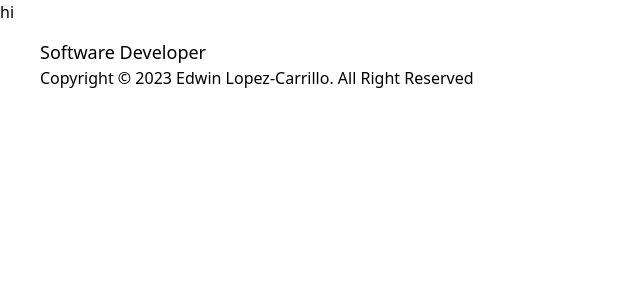
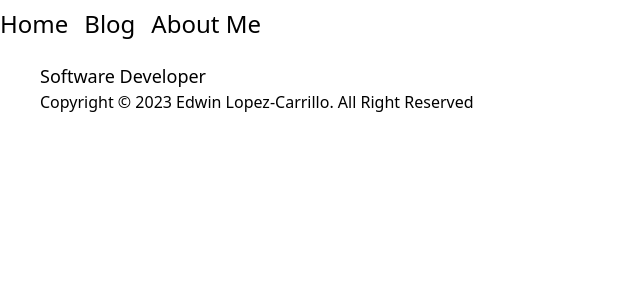
Before and after one commit to edwincarr/port, a Vue app: page /blog in a window 1280 px wide. Shown: the top 300 px of the page, without its empty margins (0-640 px from the left). Built offline with nearby package versions, Linux system fonts and the light colour scheme; some icons are missing; what v-plausible would draw is missing.

Commit message:
DarkMode Switch

```diff
--- a/src/App.vue
+++ b/src/App.vue
@@ -13,7 +13,7 @@ onMounted(() => {
 </script>
 
 <template>
-  <div :class="isDarkMode ? 'dark' : ''">
-    <RouterView/>
+  <div :class="isDarkMode ? 'dark' : ''" class='bg-white dark:bg-black'>
+    <RouterView class='bg-white dark:bg-black'/>
   </div>
 </template>
--- a/src/components/Footer.vue
+++ b/src/components/Footer.vue
@@ -10,5 +10,6 @@
     </ul>
   </div>
 </template>
+
 <script setup>
 </script>
--- a/src/components/Nav.vue
+++ b/src/components/Nav.vue
@@ -1,8 +1,18 @@
+<script setup>
+import { toggleDarkMode } from '../utils/LightSwitch';
+import { isDarkMode } from '../utils/LightSwitch';
+</script>
+
 <template>
-  <div>
-    <button @click="toggleDarkMode">hi</button>
+  <div class="flex h-12 items-center">
+    <ul class="flex gap-4 text-2xl font-medium dark:text-white">
+      <RouterLink to='/'>Home</RouterLink>
+      <RouterLink to='/blog'>Blog</RouterLink>
+      <RouterLink to='/about'>About Me</RouterLink>
+    </ul>
+    <button @click="toggleDarkMode" class="">
+      <v-icon v-if='isDarkMode' name='md-lightmode' fill="white" scale="1.5"/>
+      <v-icon v-else='isDarkMode' name='md-nightlight' fill="black" scale="1.5"/>
+    </button>
   </div>
 </template>
-<script setup>
-import { toggleDarkMode } from '../utils/LightSwitch';
-</script>
--- a/src/main.js
+++ b/src/main.js
@@ -18,9 +18,9 @@ const plausible = createPlausible({
 })
 
 import { OhVueIcon, addIcons } from "oh-vue-icons"
-import { CoGithub, CoLinkedinIn, FaBars } from "oh-vue-icons/icons"
+import { CoGithub, CoLinkedinIn, FaBars, MdLightmode, MdNightlight } from "oh-vue-icons/icons"
 
-addIcons(CoGithub, CoLinkedinIn, FaBars)
+addIcons(CoGithub, CoLinkedinIn, FaBars, MdLightmode, MdNightlight)
 
 const app = createApp(App);
 app.use(router)
--- a/src/views/AboutMe.vue
+++ b/src/views/AboutMe.vue
@@ -1,9 +1,11 @@
 <script setup>
-
+import Nav from '../components/Nav.vue';
+import Footer from '../components/Footer.vue';
 </script>
 
 <template>
   <div>
-    Template
+    <Nav />
+    <Footer />
   </div>
 </template>
```
